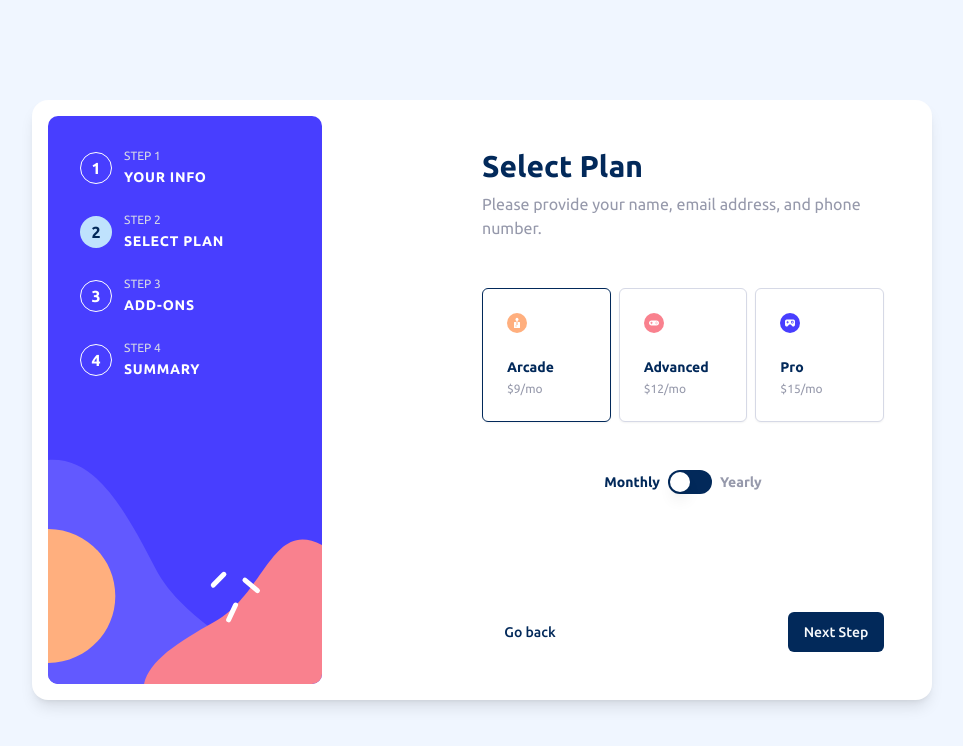
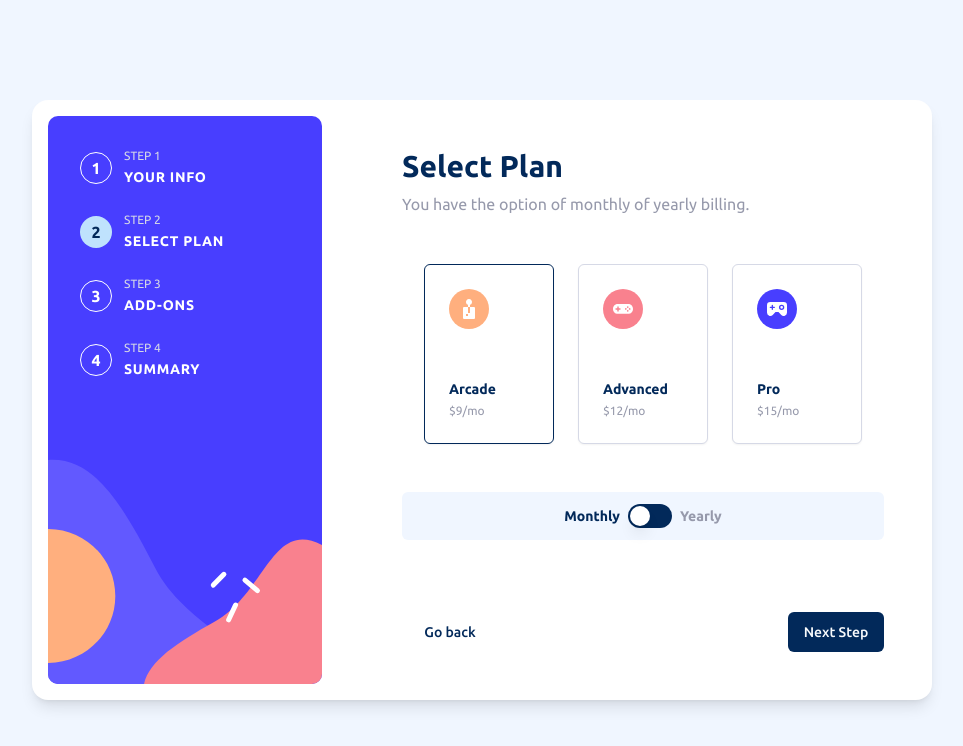
Before and after one commit to feelipesantana/challenge-hub-ndt, a Next.js app: page / in a window 1280 px wide. Both pictures are taken after typing "Sample", "name@example.com", "Sample" into the empty fields and a click on the button "Next Step". Shown: the top 746 px of the page, without its empty margins (158-1121 px from the left). Built offline with nearby package versions, Linux system fonts and the light colour scheme.

Commit message:
feat: improving the code

```diff
--- a/src/components/CardPlan/index.tsx
+++ b/src/components/CardPlan/index.tsx
@@ -22,9 +22,9 @@ export function CardPlan({ title, image, value }: CardPlanProps) {
     }, [valueType])
 
     return (
-        <Card className={`${plan.item === title ? 'border-marine-blue' : 'border-light-gray'} border rounded-md cursor-pointer w-full`} onClick={handlePlan} >
+        <Card className={`${plan.item === title ? 'border-marine-blue' : 'border-light-gray'} border rounded-md cursor-pointer w-[130px] h-[180px] flex flex-col justify-between`} onClick={handlePlan} >
             <CardHeader>
-                <CardTitle><Image src={`/assets/icons/${image}`} width={20} height={20} alt="Image Title Card" /></CardTitle>
+                <CardTitle><Image src={`/assets/icons/${image}`} width={40} height={40} alt="Image Title Card" /></CardTitle>
             </CardHeader>
             <CardContent className="flex flex-col gap-1">
                 <strong className="text-marine-blue text-sm">{title} </strong>
--- a/src/components/Steps/StepFour.tsx
+++ b/src/components/Steps/StepFour.tsx
@@ -17,9 +17,10 @@ export function StepFour() {
         setTotal(totalAddons + plan.amount)
     }, [])
     return (
-        <div className="flex gap-32 h-full">
+        <div className="flex gap-12 h-full">
             <StepOptions />
-            <div className="flex flex-col gap-12 flex-1 p-8">
+            <div className="flex flex-col justify-between gap-12 flex-1 p-8">
+                <div className="flex flex-col gap-12">
                     <div className="space-y-2">
                         <h1 className="font-bold text-3xl">Finishing up</h1>
                         <p className="text-cool-gray">Double-check everything looks OK before confirming</p>
@@ -57,6 +58,7 @@ export function StepFour() {
                             <span className="text-lg text-purplish-blue font-bold">${total}{valueType === 'M' ? '/mo' : '/yr'}</span>
                         </div>
                     </div>
+                </div>
                 <div className="flex justify-between">
                     <Button className="w-24 text-cool-gray" variant={"ghost"} onClick={() => setStep(3)}>Go back</Button>
                     <Button className="w-24 bg-marine-blue hover:bg-marine-blue/90 ml-auto" onClick={() => setStep(0)}>Confirm</Button>
--- a/src/components/Steps/StepOne.tsx
+++ b/src/components/Steps/StepOne.tsx
@@ -23,7 +23,7 @@ export function StepOne() {
         }
     }
     return (
-        <div className="flex gap-32 h-full">
+        <div className="flex gap-12 h-full">
             <StepOptions />
             <div className="flex flex-col gap-12 flex-1 p-8">
                 <div className="space-y-2">
--- a/src/components/Steps/StepThree.tsx
+++ b/src/components/Steps/StepThree.tsx
@@ -9,9 +9,10 @@ export function StepThree() {
     const { setStep } = useStep()
     const { valueType, } = useData()
     return (
-        <div className="flex gap-32 h-full">
+        <div className="flex gap-12 h-full">
             <StepOptions />
-            <div className="flex flex-col gap-12 flex-1 p-8">
+            <div className="flex flex-col flex-1 p-8 justify-between">
+                <div className="flex flex-col gap-12 ">
                     <div className="space-y-2">
                         <h1 className="font-bold text-3xl">Pick add-ons</h1>
                         <p className="text-cool-gray">Add-ons help enhance your gaming experience</p>
@@ -22,6 +23,7 @@ export function StepThree() {
                         <CardAddons title="Larger storage" description="Extra 1TB cloud save" value={valueType === 'M' ? 2 : 20} />
                         <CardAddons title="Customizable profile" description="Custom theme on your profile" value={valueType === 'M' ? 2 : 20} />
                     </div>
+                </div>
                 <div className="flex justify-between">
                     <Button className="w-24 text-cool-gray" variant={"ghost"} onClick={() => setStep(2)}>Go back</Button>
                     <Button className="w-24 bg-marine-blue hover:bg-marine-blue/90 ml-auto" onClick={() => setStep(4)}>Next Step</Button>
--- a/src/components/Steps/StepTwo.tsx
+++ b/src/components/Steps/StepTwo.tsx
@@ -19,20 +19,20 @@ export function StepTwo() {
     }
 
     return (
-        <div className="flex gap-32 h-full">
+        <div className="flex gap-12 h-full">
             <StepOptions />
             <div className="flex flex-col justify-between flex-1 p-8">
                 <div className="flex flex-col gap-12 ">
                     <div className="space-y-2">
                         <h1 className="font-bold  text-3xl">Select Plan</h1>
-                        <p className="text-cool-gray">Please provide your name, email address, and phone number.</p>
+                        <p className="text-cool-gray">You have the option of monthly of yearly billing.</p>
                     </div>
-                    <div className="flex gap-2">
+                    <div className="flex gap-6 justify-center">
                         <CardPlan image="icon-arcade.svg" title="Arcade" value={valueType === "M" ? 9 : 90} />
                         <CardPlan image="icon-advanced.svg" title="Advanced" value={valueType === "M" ? 12 : 120} />
                         <CardPlan image="icon-pro.svg" title="Pro" value={valueType === "M" ? 15 : 150} />
                     </div>
-                    <div className="flex gap-2 items-center justify-center text-sm ">
+                    <div className="flex gap-2 items-center justify-center text-sm bg-magnolia p-3 rounded-md">
                         <strong className={`${valueType === "Y" ? 'text-cool-gray' : 'text-marine-blue'}`}>Monthly</strong>
                         <Switch defaultChecked={valueType === "M" ? false : true} onCheckedChange={handleSwitch} className="data-[state=checked]:bg-marine-blue data-[state=unchecked]:bg-marine-blue" />
                         <strong className={`${valueType === "M" ? 'text-cool-gray' : 'text-marine-blue'}`}>Yearly</strong>
```
Lines whose indentation alone changed are shown as unchanged.
